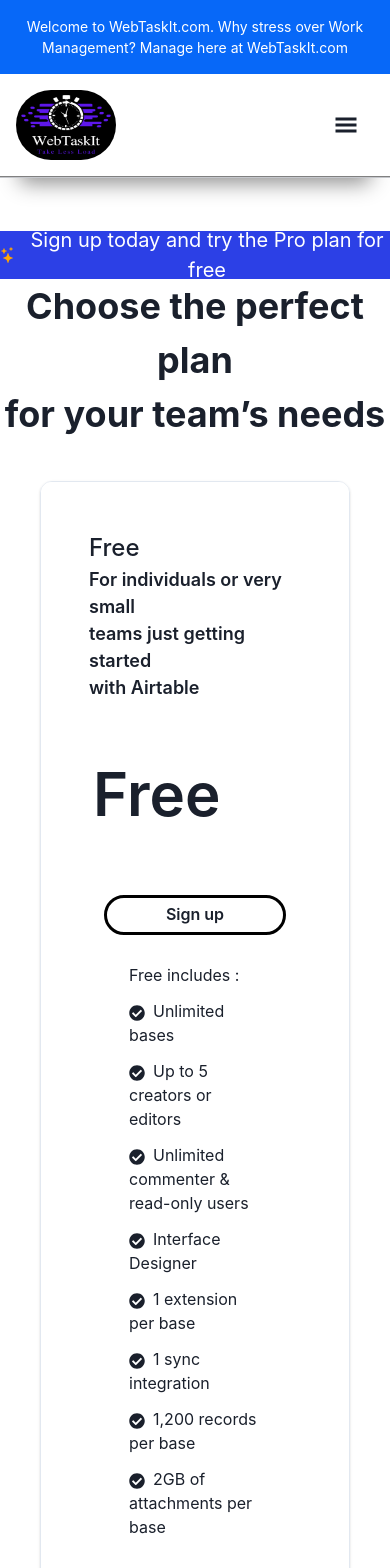
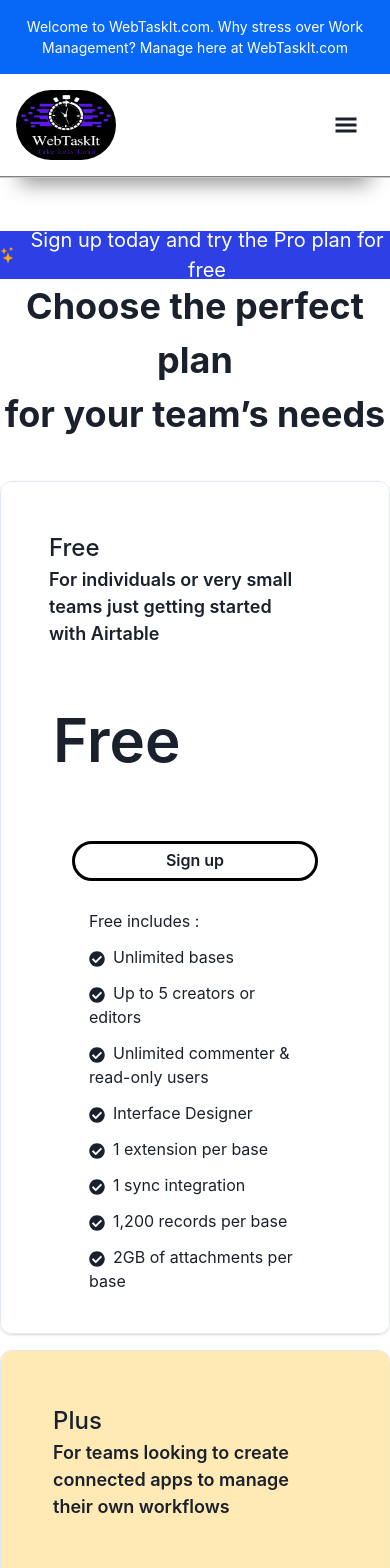
Before and after one commit to SunilHooda/Airtable.com-Clone, a React (Create React App) app in the folder airtable-clone/: page /pricing in a window 390 px wide. Shown: the top 1568 px of the page. Built offline with nearby package versions, Linux system fonts and the light colour scheme.

Commit message:
pricing page UI and responsiveness fixed

```diff
--- a/airtable-clone/src/Components/PricingNew.jsx
+++ b/airtable-clone/src/Components/PricingNew.jsx
@@ -63,18 +63,22 @@ export default function ThreeTierPricing() {
         </Text>
       </VStack>
       <Stack
-        display={{ sm: "400px", md: "600px", lg: "700px", xl: "flex" }}
+
+      m={'auto'}
+        display={{ sm: "400px", md: "500px", lg: "flex", xl: "flex" }}
+        w={{sm: "400px", md: "500px",xl:"600px",}}
         direction={{ base: "column", md: "row" }}
         textAlign="center"
         justify="center"
         spacing={{ base: 4, lg: 10 }}
         py={10}
-        padding={"10"}
+
       >
         <Pricing>
           <Box
             backgroundColor={"white"}
             padding={"10"}
+            h={{xl:'1400px',"2xl":'1400px',lg:"1400px",md:"",base:''}}
             borderRadius={"10px 10px"}
           >
             <Box py={2} px={2} textAlign={"left"}>
@@ -147,6 +151,7 @@ export default function ThreeTierPricing() {
             padding={"10"}
             backgroundColor={"#ffeab6"}
             borderRadius={"10px 10px"}
+            h={{xl:'1400px',"2xl":'1400px',lg:"1400px",md:"",base:''}}
           >
             <Box py={3} px={3} textAlign={"left"}>
               <Text fontWeight="500" fontSize="2xl">
@@ -234,7 +239,7 @@ export default function ThreeTierPricing() {
           >
             Most Popular
           </Text>
-          <Box padding={"10"} backgroundColor={"#d0f0fd"}>
+          <Box h={{xl:'1370px',"2xl":'1370px',lg:"1370px",md:"",base:''}} padding={"10"} backgroundColor={"#d0f0fd"}>
             <Box py={3} px={3} textAlign={"left"}>
               <Text fontWeight="500" fontSize="2xl">
                 Pro
@@ -315,6 +320,7 @@ export default function ThreeTierPricing() {
             backgroundColor={"#333333"}
             borderRadius={10}
             color={"white"}
+            h={{xl:'1400px',"2xl":'1400px',lg:"1400px",md:"1400px",base:''}}
           >
             <Box py={3} px={3} textAlign={"left"}>
               <Text fontWeight="500" fontSize="2xl">
```
